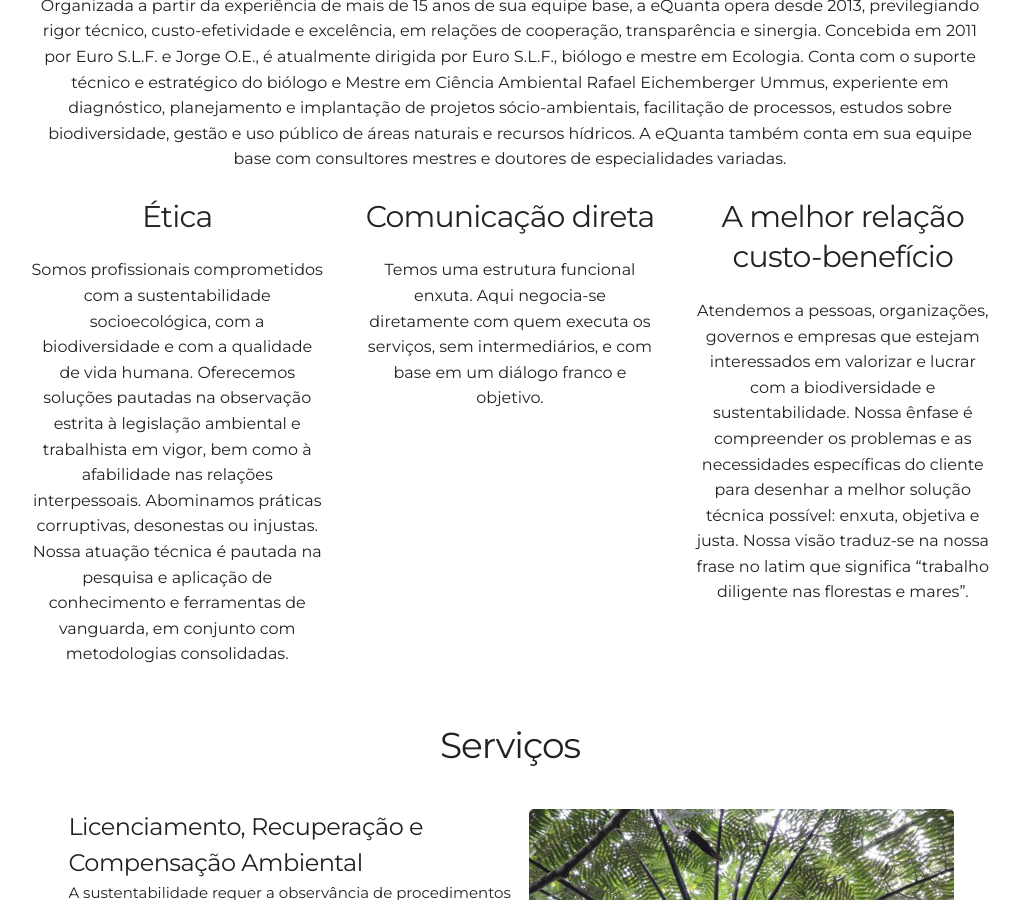
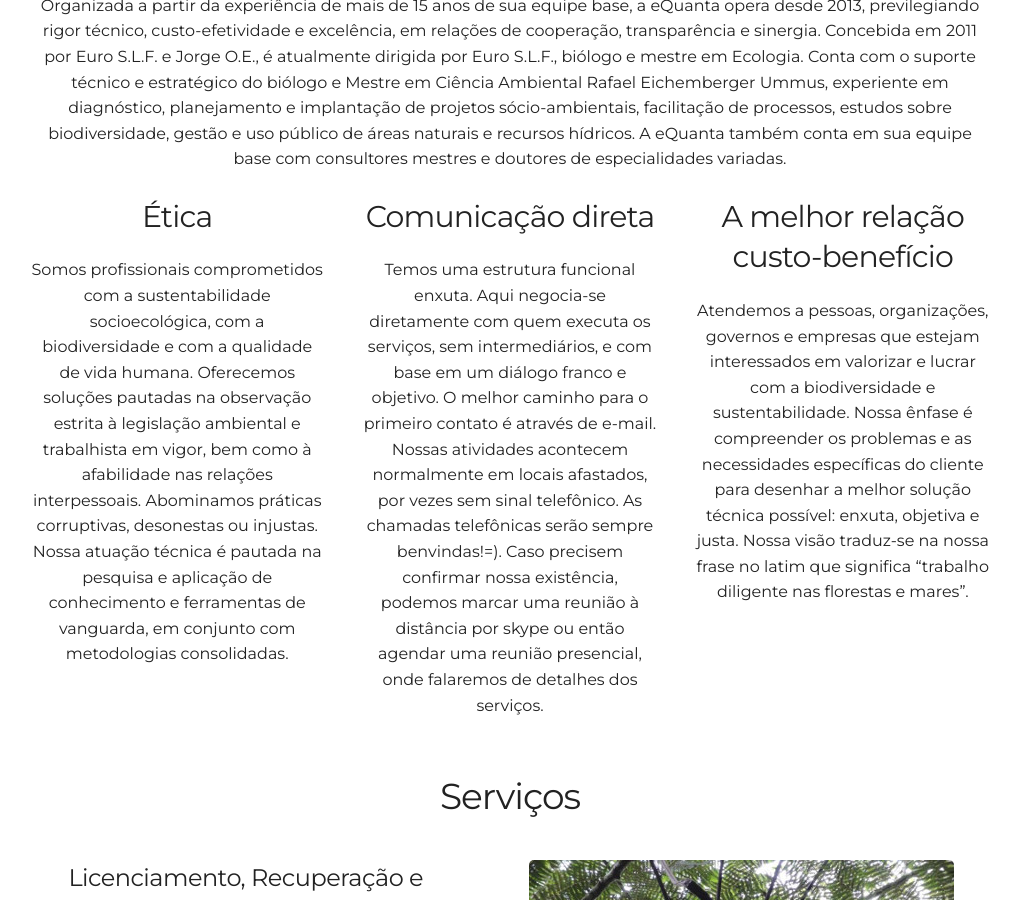
Before and after one commit to leroy1977/eQ1, a Jekyll site: the page built from index.html, in a window 1280 px wide and 900 px high, scrolled down 991 px. Shown: the whole window, without its empty margins (130-1150 px from the left). Built offline with Jekyll 4.4.1, drawn with Linux system fonts in a browser that asks for light colours.

Commit message:
Update about.html

```diff
--- a/_includes/about.html
+++ b/_includes/about.html
@@ -21,7 +21,7 @@
       <!-- <i class="devicon-git-plain"></i>
       <i class="devicon-gulp-plain colored"></i>
       <i class="devicon-atom-original-wordmark"></i> -->
-      <p>Temos uma estrutura funcional enxuta. Aqui negocia-se diretamente com quem executa os serviços, sem intermediários, e com base em um diálogo franco e objetivo.</p>
+      <p>Temos uma estrutura funcional enxuta. Aqui negocia-se diretamente com quem executa os serviços, sem intermediários, e com base em um diálogo franco e objetivo. O melhor caminho para o primeiro contato é através de e-mail. Nossas atividades acontecem normalmente em locais afastados, por vezes sem sinal telefônico. As chamadas telefônicas serão sempre benvindas!=). Caso precisem confirmar nossa existência, podemos marcar uma reunião à distância por skype ou então agendar uma reunião presencial, onde falaremos de detalhes dos serviços.</p>
     </div>
     <div class="four columns">
       <h4>A melhor relação custo-benefício</h4>
```
